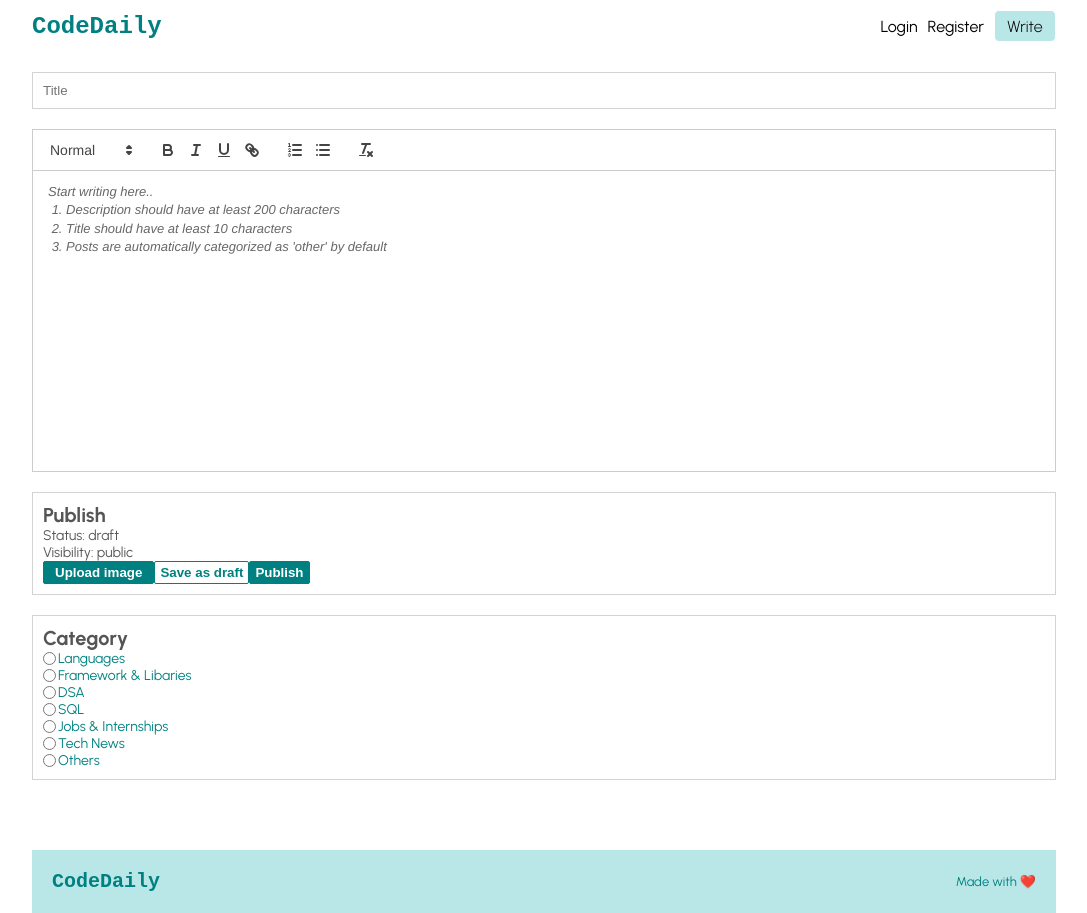
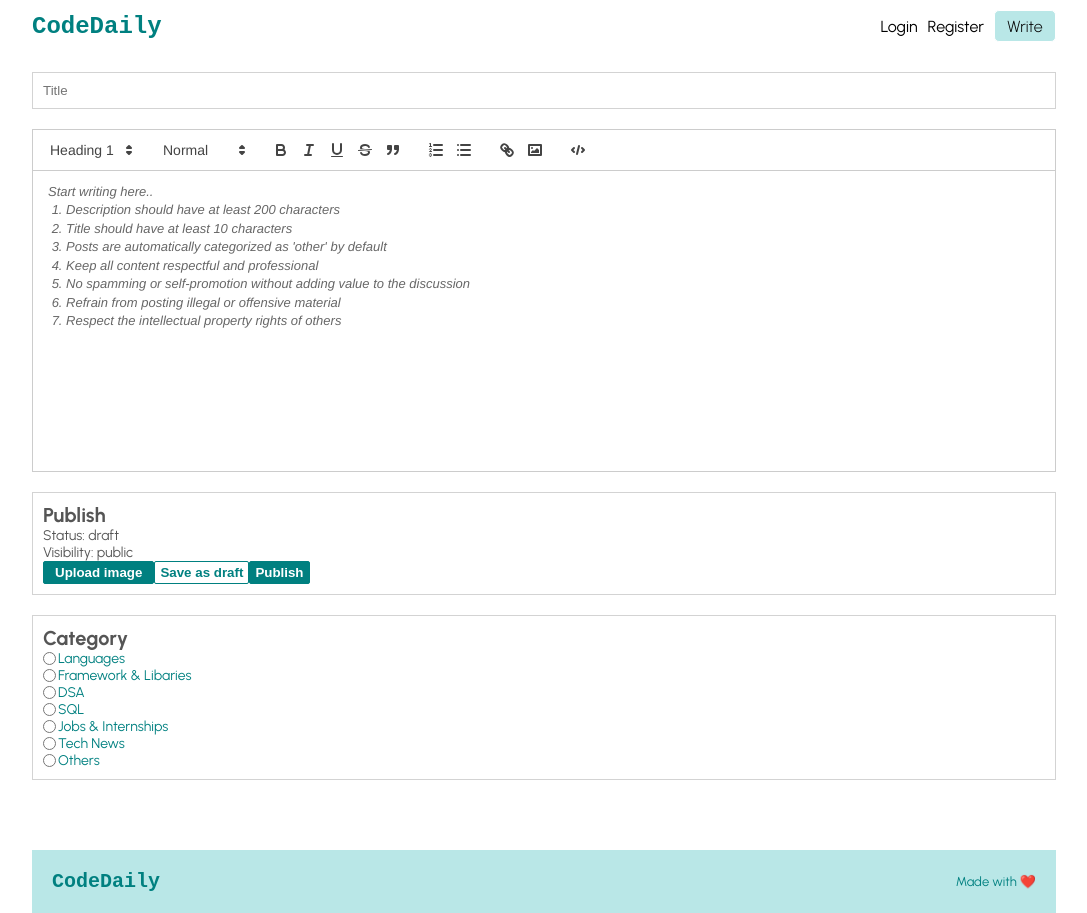
Before and after one commit to sachanayush47/CodeDaily, a React (Create React App) app in the folder frontend/: page /write in a window 1280 px wide. Shown: the whole page, without its empty margins (96-1183 px from the left). Built offline with nearby package versions, Linux system fonts and the light colour scheme.

Commit message:
Now user can insert code and images in blog posts. Fixed few issues

```diff
--- a/frontend/public/index.html
+++ b/frontend/public/index.html
@@ -14,12 +14,11 @@
   <!-- <link rel="apple-touch-icon" href="%PUBLIC_URL%/logo192.png" /> -->
   <!-- <link rel="manifest" href="%PUBLIC_URL%/manifest.json" /> -->
 
-  <!-- <link rel="preconnect" href="https://fonts.googleapis.com">
+  <link rel="preconnect" href="https://fonts.googleapis.com">
   <link rel="preconnect" href="https://fonts.gstatic.com" crossorigin>
   <link
     href="https://fonts.googleapis.com/css2?family=Urbanist:ital,wght@0,100;0,200;0,300;0,400;0,500;0,600;0,700;0,800;0,900;1,100;1,200;1,300;1,400;1,500;1,600;1,700;1,800;1,900&display=swap"
-    rel="stylesheet"> -->
-
+    rel="stylesheet">
 
   <title>CodeDaily</title>
 </head>
--- a/frontend/src/components/CategoryDropdown.jsx
+++ b/frontend/src/components/CategoryDropdown.jsx
@@ -8,7 +8,12 @@ function CategoryDropdown() {
 
             <input type="checkbox" className="dd-input" id="test" />
 
-            <ul className="dd-menu">
+            <ul
+                className="dd-menu"
+                onClick={() =>
+                    (document.getElementById("test").checked = false)
+                }
+            >
                 <li>
                     <Link className="link" to="/?cat=languages">
                         <h6>Languages</h6>
--- a/frontend/src/pages/Write.jsx
+++ b/frontend/src/pages/Write.jsx
@@ -6,12 +6,41 @@ import { useNavigate, useLocation } from "react-router-dom";
 import moment from "moment";
 import { notifyError, notifySuccess } from "../utils/toastify";
 
+const modules = {
+    toolbar: [
+        [{ header: [1, 2, 3, 4] }],
+        [{ size: [] }],
+        ["bold", "italic", "underline", "strike", "blockquote"],
+        [{ list: "ordered" }, { list: "bullet" }],
+        ["link", "image"],
+        ["code-block"],
+    ],
+};
+
+const formats = [
+    "header",
+    "size",
+    "bold",
+    "italic",
+    "underline",
+    "strike",
+    "blockquote",
+    "list",
+    "bullet",
+    "link",
+    "image",
+    "code-block",
+];
+
 const textBoxPlaceholder =
     "Start writing here.." +
     "\n 1. Description should have at least 200 characters" +
     "\n 2. Title should have at least 10 characters" +
-    "\n 3. Posts are automatically categorized as 'other' by default";
-
+    "\n 3. Posts are automatically categorized as 'other' by default" +
+    "\n 4. Keep all content respectful and professional" +
+    "\n 5. No spamming or self-promotion without adding value to the discussion" +
+    "\n 6. Refrain from posting illegal or offensive material" +
+    "\n 7. Respect the intellectual property rights of others";
 function Write() {
     const state = useLocation().state;
 
@@ -76,6 +105,8 @@ function Write() {
                         theme="snow"
                         value={value}
                         onChange={setValue}
+                        modules={modules}
+                        format={formats}
                         placeholder={textBoxPlaceholder}
                     />
                 </div>
--- a/frontend/src/style.scss
+++ b/frontend/src/style.scss
@@ -403,6 +403,10 @@ $LightGreen: #b9e7e7;
                     text-align: justify;
                     line-height: 1.58;
                     font-size: 18px;
+
+                    pre {
+                        overflow-x: auto;
+                    }
                 }
             }
 
```
Also changed, not shown: 2 other files (tests, documents, lock files or other folders).
